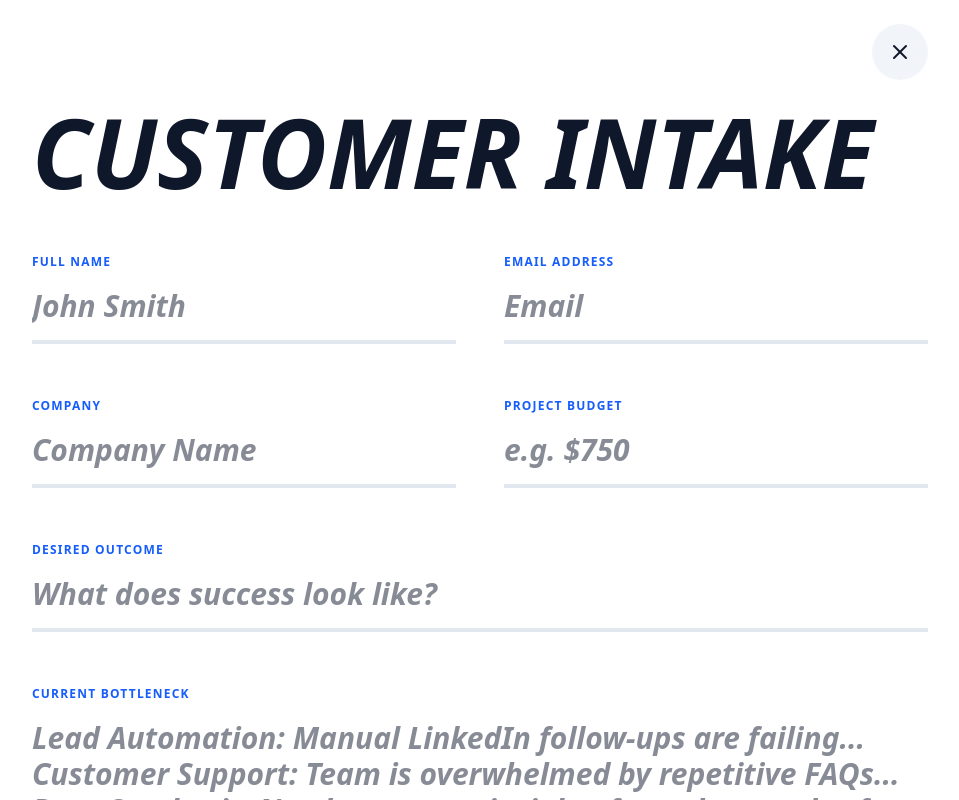
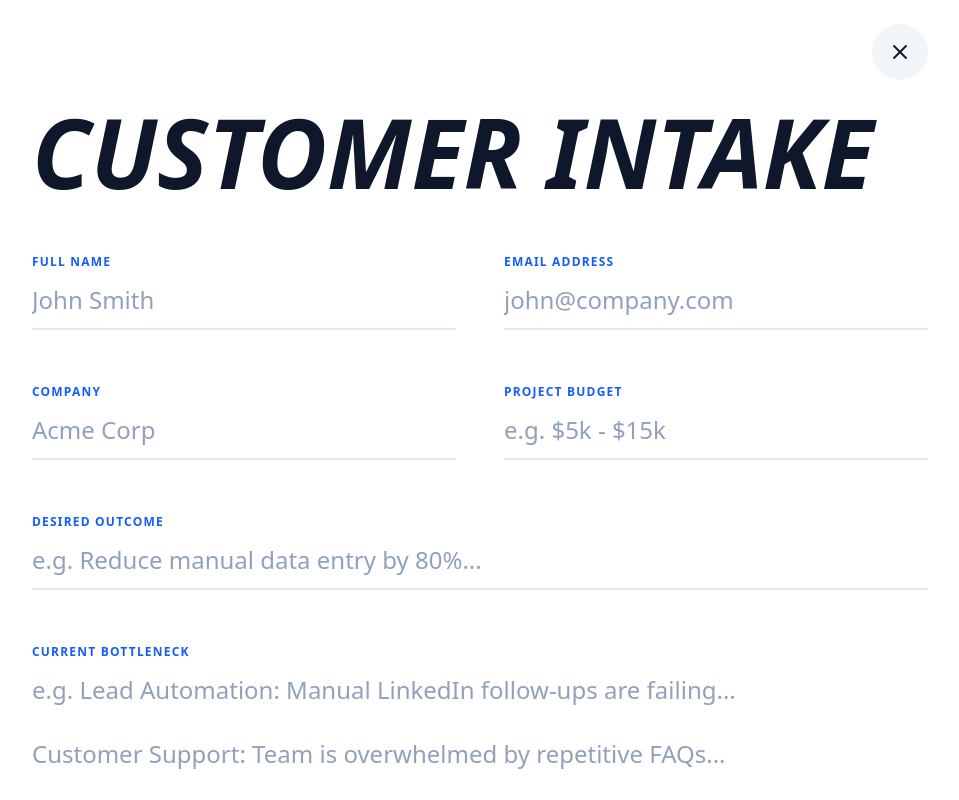
Before and after one commit to bombayway-png/portfolio-2026, a Next.js app: page / in a window 1280 px wide. Both pictures are taken after a click on the button "GET STARTED". Shown: the top 800 px of the page, without its empty margins (160-1119 px from the left). Built offline with nearby package versions, Linux system fonts and the light colour scheme.

Commit message:
Update page.tsx

```diff
--- a/app/page.tsx
+++ b/app/page.tsx
@@ -44,7 +44,7 @@ export default function Home() {
   const bottleneckRef = useRef<HTMLTextAreaElement>(null);
 
   // Dynamic placeholder for use cases
-  const bottleneckPlaceholder = `Lead Automation: Manual LinkedIn follow-ups are failing...\nCustomer Support: Team is overwhelmed by repetitive FAQs...\nData Synthesis: Need to extract insights from thousands of reviews...\nContent Ops: Turning webinars into social clips takes 10+ hours...`;
+  const bottleneckPlaceholder = "e.g. Lead Automation: Manual LinkedIn follow-ups are failing...\n\nCustomer Support: Team is overwhelmed by repetitive FAQs...\n\nData Synthesis: Need to extract insights from thousands of reviews...";
 
   // Effect to adjust height of textarea based on content
   useEffect(() => {
@@ -62,6 +62,9 @@ export default function Home() {
     window.location.href = `mailto:a.seumae@outlook.com?subject=${subject}&body=${body}`;
     setActiveFilter(null);
   };
+
+  // Shared class for crisp, clear inputs (Standard upright text for user readability)
+  const inputClasses = "w-full text-xl md:text-2xl font-semibold text-slate-900 border-b-2 border-slate-200 focus:border-blue-600 outline-none py-3 bg-transparent placeholder:text-slate-400 placeholder:font-normal placeholder:not-italic transition-colors";
 
   return (
     <div className="min-h-screen bg-white text-slate-900 font-sans selection:bg-blue-100 overflow-x-hidden">
@@ -194,35 +197,35 @@ export default function Home() {
                 <div className="grid grid-cols-1 md:grid-cols-2 gap-8 md:gap-12 text-slate-900">
                   <div className="space-y-3">
                     <label className="text-[10px] md:text-xs font-black uppercase tracking-widest text-blue-600">Full Name</label>
-                    <input className="w-full text-xl md:text-3xl font-bold border-b-2 md:border-b-4 border-slate-200 focus:border-blue-600 outline-none py-2 md:py-4 italic bg-transparent" placeholder="John Smith" value={formData.name} onChange={(e) => setFormData({...formData, name: e.target.value})} />
+                    <input className={inputClasses} placeholder="John Smith" value={formData.name} onChange={(e) => setFormData({...formData, name: e.target.value})} />
                   </div>
 
                   <div className="space-y-3">
                     <label className="text-[10px] md:text-xs font-black uppercase tracking-widest text-blue-600">Email Address</label>
-                    <input className="w-full text-xl md:text-3xl font-bold border-b-2 md:border-b-4 border-slate-200 focus:border-blue-600 outline-none py-2 md:py-4 italic bg-transparent" placeholder="Email" type="email" value={formData.email} onChange={(e) => setFormData({...formData, email: e.target.value})} />
+                    <input className={inputClasses} placeholder="john@company.com" type="email" value={formData.email} onChange={(e) => setFormData({...formData, email: e.target.value})} />
                   </div>
 
                   <div className="space-y-3">
                     <label className="text-[10px] md:text-xs font-black uppercase tracking-widest text-blue-600">Company</label>
-                    <input className="w-full text-xl md:text-3xl font-bold border-b-2 md:border-b-4 border-slate-200 focus:border-blue-600 outline-none py-2 md:py-4 italic bg-transparent" placeholder="Company Name" value={formData.company} onChange={(e) => setFormData({...formData, company: e.target.value})} />
+                    <input className={inputClasses} placeholder="Acme Corp" value={formData.company} onChange={(e) => setFormData({...formData, company: e.target.value})} />
                   </div>
 
                   <div className="space-y-3">
                     <label className="text-[10px] md:text-xs font-black uppercase tracking-widest text-blue-600">Project Budget</label>
-                    <input className="w-full text-xl md:text-3xl font-bold border-b-2 md:border-b-4 border-slate-200 focus:border-blue-600 outline-none py-2 md:py-4 italic bg-transparent" placeholder="e.g. $750" value={formData.budget} onChange={(e) => setFormData({...formData, budget: e.target.value})} />
+                    <input className={inputClasses} placeholder="e.g. $5k - $15k" value={formData.budget} onChange={(e) => setFormData({...formData, budget: e.target.value})} />
                   </div>
 
                   <div className="space-y-3 md:col-span-2">
                     <label className="text-[10px] md:text-xs font-black uppercase tracking-widest text-blue-600">Desired Outcome</label>
-                    <input className="w-full text-xl md:text-3xl font-bold border-b-2 md:border-b-4 border-slate-200 focus:border-blue-600 outline-none py-2 md:py-4 italic bg-transparent" placeholder="What does success look like?" value={formData.outcome} onChange={(e) => setFormData({...formData, outcome: e.target.value})} />
+                    <input className={inputClasses} placeholder="e.g. Reduce manual data entry by 80%..." value={formData.outcome} onChange={(e) => setFormData({...formData, outcome: e.target.value})} />
                   </div>
 
                   <div className="space-y-3 md:col-span-2">
                     <label className="text-[10px] md:text-xs font-black uppercase tracking-widest text-blue-600">Current Bottleneck</label>
                     <textarea
                       ref={bottleneckRef}
-                      className="w-full text-xl md:text-3xl font-bold border-b-2 md:border-b-4 border-slate-200 focus:border-blue-600 outline-none py-2 md:py-4 italic bg-transparent resize-none overflow-hidden transition-all duration-200"
-                      rows={1}
+                      className={`${inputClasses} resize-none overflow-hidden`}
+                      rows={3}
                       placeholder={bottleneckPlaceholder}
                       value={formData.description}
                       onChange={(e) => setFormData({...formData, description: e.target.value})}
```
